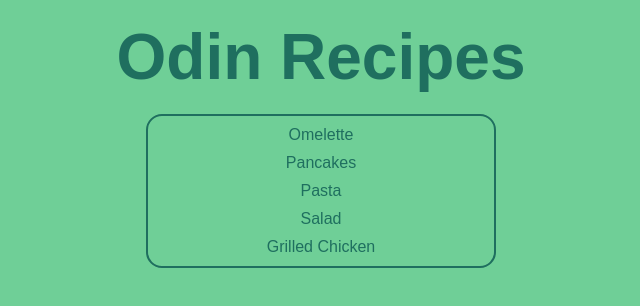
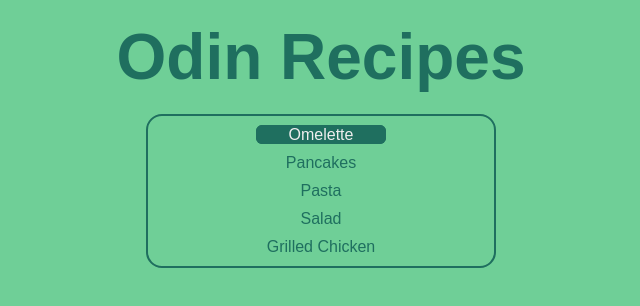
Before and after one commit to yassineED7/odin-recipes, a plain HTML site: page index.html in a window 1280 px wide. In both pictures the pointer is over the link "Omelette". Shown: the whole page, without its empty margins (319-959 px from the left). Drawn offline with Linux system fonts and the light colour scheme.

Commit message:
style: add hover effect to index.html list of recipes

```diff
--- a/styles.css
+++ b/styles.css
@@ -35,6 +35,13 @@ h1 {
     color: #1F6F5F;
     text-decoration: none;
 
+}
+.link-recipes:hover {
+    color: #EEEEEE;
+    background-color: #1F6F5F;
+    padding: 0 32px;
+    border: 1px solid #1F6F5F;
+    border-radius: 6px;
 }
 
 /* style recipe pages*/
```
